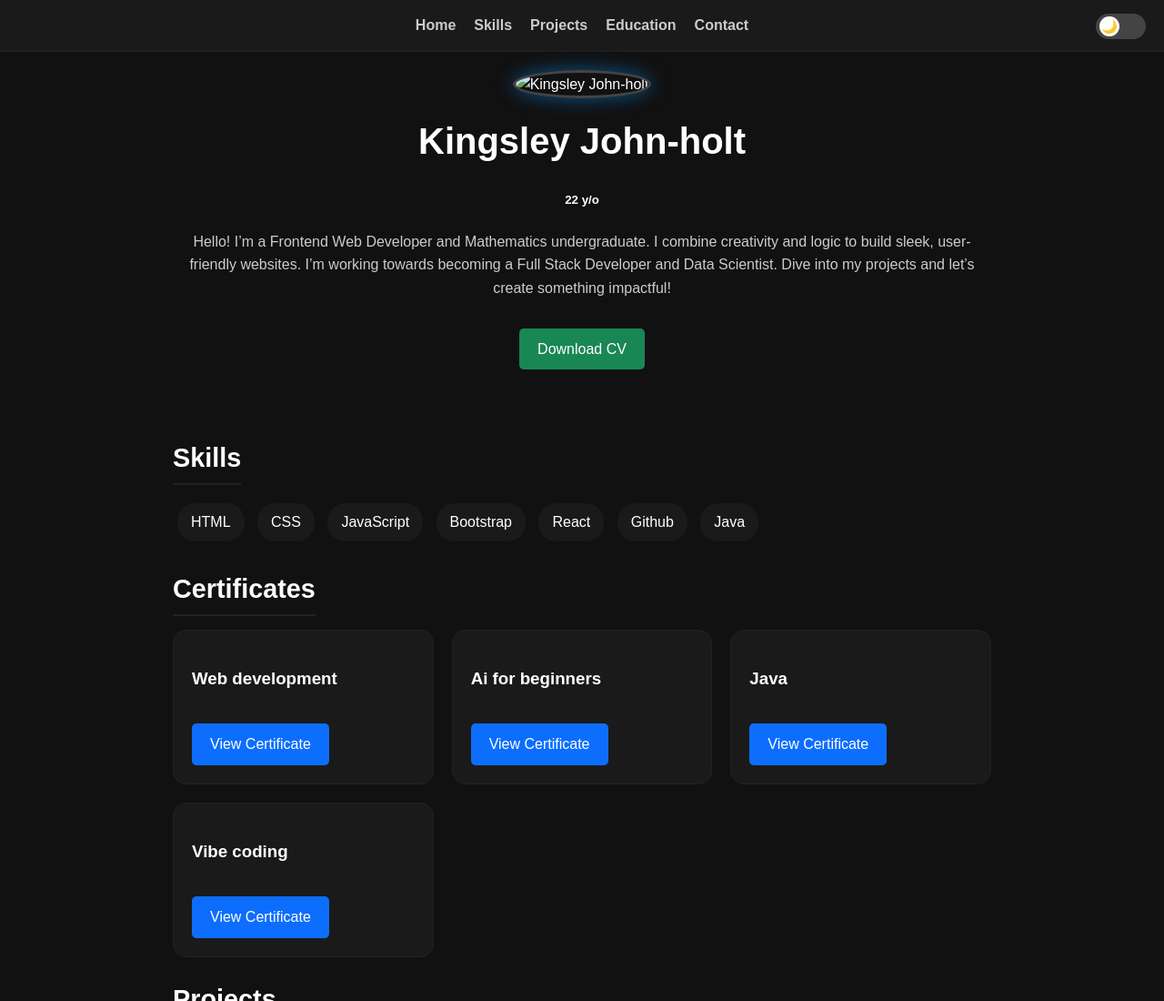
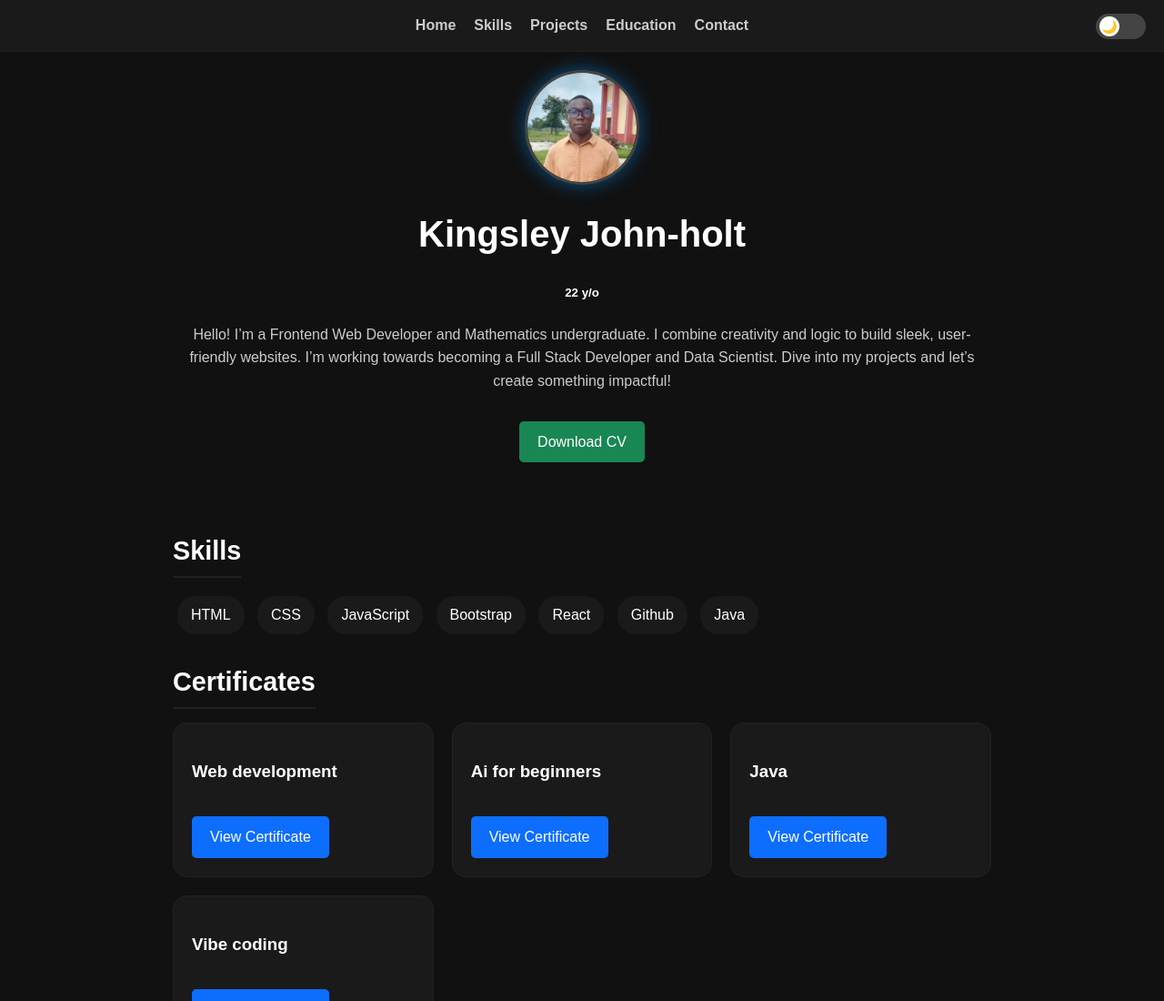
Before and after one commit to Ultraversed/Portfolio, a plain HTML site: page index.html in a window 1280 px wide. Shown: the top 1100 px of the page at 91% size. Drawn offline with Linux system fonts and the light colour scheme.

Commit message:
Update index.html

```diff
--- a/index.html
+++ b/index.html
@@ -237,7 +237,7 @@
   <div class="container">
     <!-- Hero Section -->
     <section id="home" class="hero fade-in">
-      <img src="/storage/emulated/0/DCIM/Camera/IMG_20250729_133521_401~2.jpg" alt="Kingsley John-holt" />
+      <img src="IMG_20250729_133521_401~2.jpg" alt="Kingsley John-holt" />
       <h1>Kingsley John-holt</h1>
       <h5>22 y/o</h5>
       <p>Hello! I’m a Frontend Web Developer and Mathematics undergraduate. I combine creativity and logic to build sleek, user-friendly websites. I’m working towards becoming a Full Stack Developer and Data Scientist. Dive into my projects and let’s create something impactful!</p>
```
